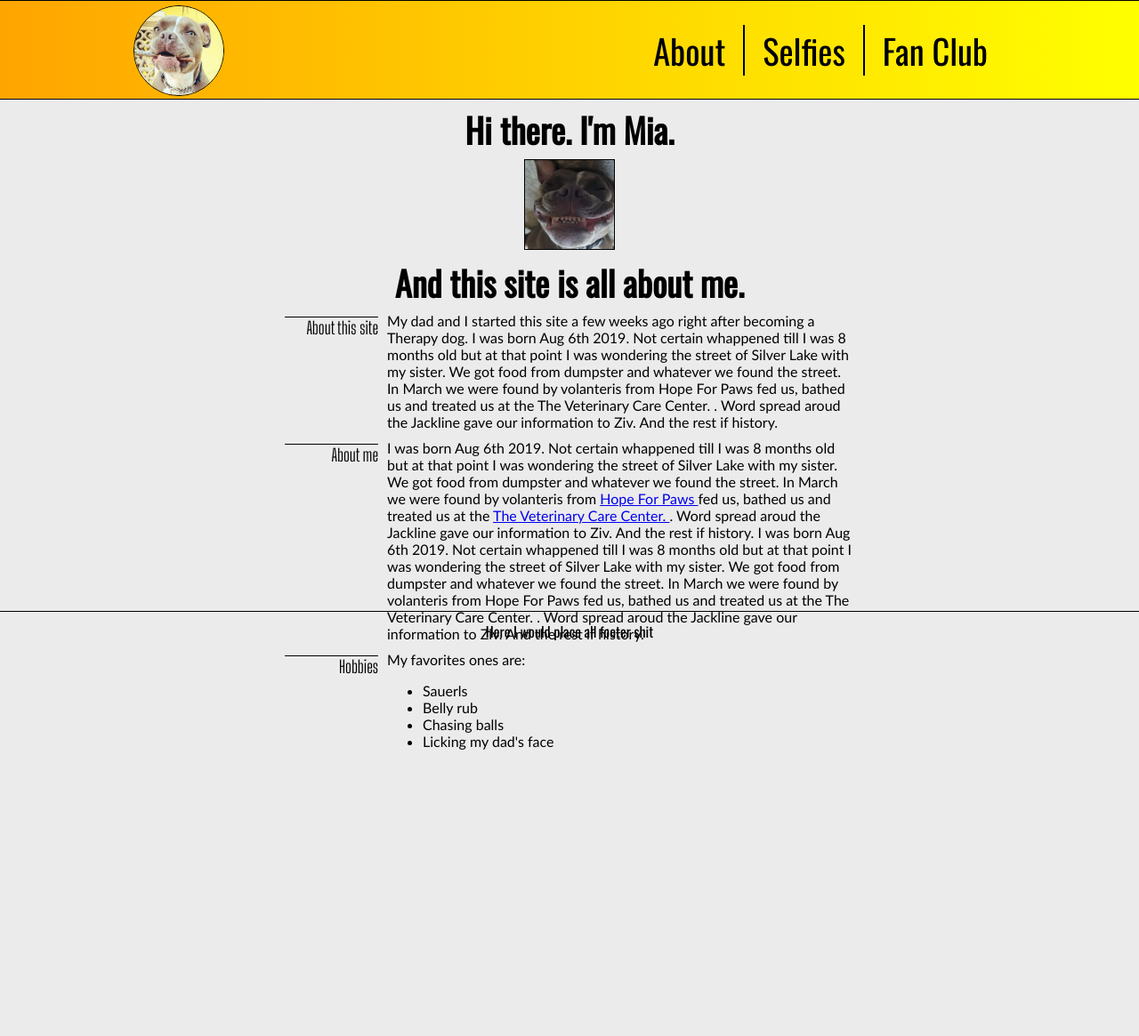
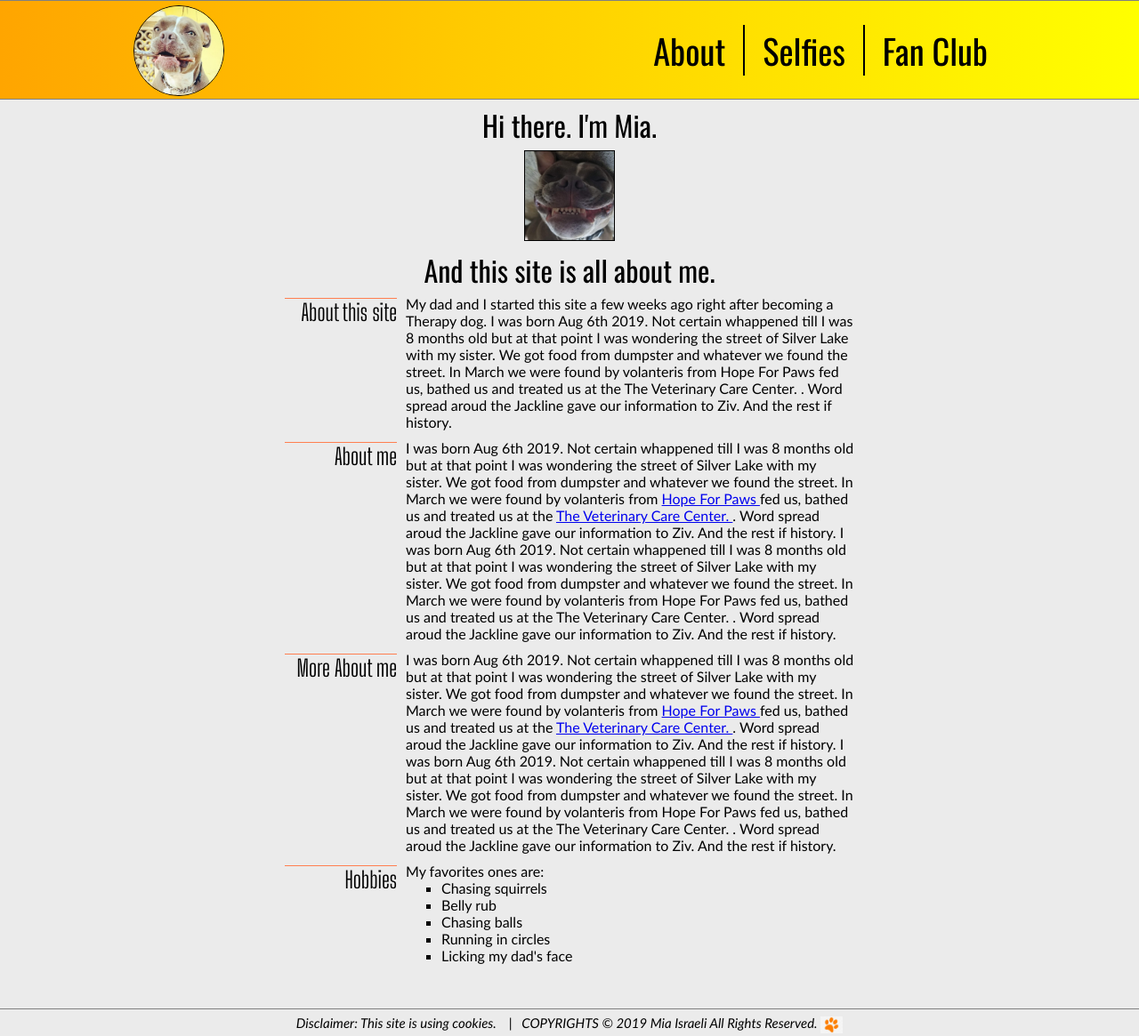
Before and after one commit to zivisraeli/mia, a plain HTML site: page index.html in a window 1280 px wide. Shown: the whole page at 89% size. Before the commit the page ends 859 px from the top, so only its background shows below. Drawn offline with nearby package versions, Linux system fonts and the light colour scheme.

Commit message:
Misc changes

```diff
--- a/index.html
+++ b/index.html
@@ -7,15 +7,7 @@
   <link rel="stylesheet" href="https://cdnjs.cloudflare.com/ajax/libs/animate.css/3.7.2/animate.min.css">
   <link rel="stylesheet" href="https://fonts.googleapis.com/css?family=Oswald">
   <link rel="stylesheet" href="https://fonts.googleapis.com/css?family=Abel">
-  <link href="https://fonts.googleapis.com/css?family=Dancing+Script&display=swap" rel="stylesheet">
   <link href="https://fonts.googleapis.com/css?family=Big+Shoulders+Display&display=swap" rel="stylesheet">
-  <style>
-  #ag {
-    display: grid;
-    grid-gap: 10px;
-    grid-template-columns: 1fr 5fr;
-  }
-  </style>
 </head>
 
 <body>
@@ -24,36 +16,40 @@
     <nav id="navbar">
       <a href="index.html">About</a>
       <a href="selfies.html">Selfies</a>
-      <a href="contact.html">Fan Club</a>
+      <a href="fans.html">Fan Club</a>
     </nav>
   </header>
-  <main>
-    <section id="about-section" class="about-section">
-      <h1>Hi there. I'm Mia.</h1>
-      <img src="images/miaTry1-600.jpg" width=100px class="animated fadeInUpBig delay-1s">
-      <h1 class="animated fadeInDownBig slower">And this site is all about me.</h1>
-      <div id="ag">
+  <main id="about-main">
+    <h1>Hi there. I'm Mia.</h1>
+    <img src="images/miaTry1-600.jpg" width=100px class="animated fadeInUpBig delay-1s">
+    <h1 class="animated fadeInDownBig slower">And this site is all about me.</h1>
+    <section id="about-section">
+      <div>
         <span class='title'>About this site </span>
-        <span>My dad and I started this site a few weeks ago right after becoming a Therapy dog. I was born Aug 6th 2019. Not certain whappened till I was 8 months old but at that point I was wondering the street of Silver Lake with my sister. We got food from dumpster and whatever we found the street. In March we were found by volanteris from Hope For Paws fed us, bathed us and treated us at the The Veterinary Care Center. . Word spread aroud the Jackline gave our information to Ziv. And the rest if history. </span>
-
+        <span class='content'>My dad and I started this site a few weeks ago right after becoming a Therapy dog. I was born Aug 6th 2019. Not certain whappened till I was 8 months old but at that point I was wondering the street of Silver Lake with my sister. We got food from dumpster and whatever we found the street. In March we were found by volanteris from Hope For Paws fed us, bathed us and treated us at the The Veterinary Care Center. . Word spread aroud the Jackline gave our information to Ziv. And the rest if history. </span>
         <span class='title'>About me </span>
-        <span>I was born Aug 6th 2019. Not certain whappened till I was 8 months old but at that point I was wondering the street of Silver Lake with my sister. We got food from dumpster and whatever we found the street. In March we were found by volanteris from <a href="https://www.hopeforpaws.org/"> Hope For Paws </a> fed us, bathed us and treated us at the <a href="https://veterinarycarecenter.com/">The Veterinary Care Center.
+        <span class='content'>I was born Aug 6th 2019. Not certain whappened till I was 8 months old but at that point I was wondering the street of Silver Lake with my sister. We got food from dumpster and whatever we found the street. In March we were found by volanteris from <a href="https://www.hopeforpaws.org/"> Hope For Paws </a> fed us, bathed us and treated us at the <a href="https://veterinarycarecenter.com/">The Veterinary Care Center.
           </a>. Word spread aroud the Jackline gave our information to Ziv.
           And the rest if history. I was born Aug 6th 2019. Not certain whappened till I was 8 months old but at that point I was wondering the street of Silver Lake with my sister. We got food from dumpster and whatever we found the street. In March we were found by volanteris from Hope For Paws fed us, bathed us and treated us at the The Veterinary Care Center. . Word spread aroud the Jackline gave our information to Ziv. And the rest if history.</span>
-
+        <span class='title'>More About me </span>
+        <span class='content'>I was born Aug 6th 2019. Not certain whappened till I was 8 months old but at that point I was wondering the street of Silver Lake with my sister. We got food from dumpster and whatever we found the street. In March we were found by volanteris from <a href="https://www.hopeforpaws.org/"> Hope For Paws </a> fed us, bathed us and treated us at the <a href="https://veterinarycarecenter.com/">The Veterinary Care Center.
+          </a>. Word spread aroud the Jackline gave our information to Ziv.
+          And the rest if history. I was born Aug 6th 2019. Not certain whappened till I was 8 months old but at that point I was wondering the street of Silver Lake with my sister. We got food from dumpster and whatever we found the street. In March we were found by volanteris from Hope For Paws fed us, bathed us and treated us at the The Veterinary Care Center. . Word spread aroud the Jackline gave our information to Ziv. And the rest if history.</span>
         <span class='title'>Hobbies</span>
-        <span>My favorites ones are:
+        <span class='content'>My favorites ones are:
           <ul>
-            <li>Sauerls</li>
+            <li>Chasing squirrels</li>
             <li>Belly rub</li>
             <li>Chasing balls</li>
+            <li>Running in circles</li>
             <li>Licking my dad's face</li>
           </ul>
       </div>
     </section>
   </main>
   <footer>
-    Here I would place all footer shit
+    Disclaimer: This site is using cookies. &nbsp;&nbsp; |  &nbsp;&nbsp;COPYRIGHTS &copy; 2019 Mia Israeli All Rights Reserved.
+    <img src="images/paw2.png"/>
   </footer>
 </body>
 
--- a/style.css
+++ b/style.css
@@ -1,5 +1,5 @@
+/* by default, the browser sets some marging. I eliminate it. */
 body {
-  font-family: "Oswald";
   background-color: #ebebeb;
   margin: 0;
 }
@@ -8,16 +8,17 @@ body {
   - using flex so elements follow each other horizontally. later on - vertically.
   - sticky position is preferable over fixed since it keeps the element part of the flow.
   - width of the entire screen
-  - z-index will make it on top of any other element
+  - z-index will make it on top of any other element (the position property removes it from the normal flow.)
 ========================================================================== */
 header {
   display: flex;
   position: sticky;
   top: 0;
   background: linear-gradient(to right, orange, yellow);
+  font-family: Oswald;
   font-size: 1.5em;
-  border-top: 1px solid black;
-  border-bottom: 1px solid black;
+  border-top: 1px solid gray;
+  border-bottom: 1px solid gray;
   width: 100%;
   height: 110px;
   z-index: 1;
@@ -102,76 +103,89 @@ nav a:hover {
   }
 }
 
-/* ==========================================================================
-About Section
-  - height is equal to 65% of the overall viewport height
-========================================================================== */
 main {
   text-align: center;
 }
 
 /* font size depends on the viewport width */
 main h1 {
-  font-size: 3vw;
+  font-family: Oswald;
+  font-weight: 100;
+  font-size: 2.5vw;
   margin-top: 5px;
   margin-bottom: 5px;
-  font-family: "Oswald";
 }
 
-.about-section {
-  text-align: center;
-  font-family: 'calibri';
-  width: 100%;
-  height: 65vh;
-  margin: auto;
-}
-
-.about-section img {
+#about-main img {
   border: 1px solid black;
 }
 
-.about-section div {
+/* ==========================================================================
+About Section
+  - height is equal to 65% of the overall viewport height
+========================================================================== */
+#about-section div {
+  display: grid;
+  grid-gap: 10px;
+  grid-template-columns: 1fr 4fr;
   width: 50vw;
   margin: auto;
   text-align: left;
 }
 
-.about-section span.title {
+#about-section span.title {
   text-align: right;
-  font-family: 'Big Shoulders Display', cursive;
-  font-size: 1.5vw;
-  border-top: 1px solid black;
-  margin-top: 5px;
+  font-family: 'Big Shoulders Display';
+  font-size: 2vw;
+  border-top: 1px solid #ff7f50;
+  margin-top: 3px;
+}
+
+@media screen and (max-width: 900px) {
+  #about-section span.title {
+    font-size: 18px;
+  }
+}
+
+#about-section span.content {
+  font-family: calibri;
+  font-weight: 100;
+}
+
+/* ul has a too large default margin. */
+#about-section ul {
+  margin: 0;
+  list-style-type: square;
 }
 
 /* ==========================================================================
 The Grid
 ========================================================================== */
 #grid-section {
-  margin-top: 25px;
   margin-left: 150px;
   margin-right: 150px;
+  font-family: calibri;
 }
 
 #grid-section>#title {
   font-size: 2vw;
 }
 
-#grid-section div {
-  text-align: center;
-}
-
 /* ul is a block element and so need to turn it into inline-block in order to center it. */
 #grid-section ul {
   display: inline-block;
   text-align: left;
-  font-family: "calibri";
   list-style-type: none;
   padding-left: 55px;
+  margin-top: 0px;
 }
 
 #grid-section ul li {
-  margin-bottom: 7px;
+  margin-top: 7px;
+}
+
+#grid-section ul li:last-child {
+  margin-top: 10px;
 }
 
 #grid-section ul li::before {
@@ -181,16 +195,25 @@ The Grid
 
 #select-div {
   display: inline-block;
+  cursor: pointer;
 }
 
 #select-div select {
-  background-color: #ffcc66;
-  color: black;
   padding: 3px;
   width: 150px;
-  border: 1px solid black;
-  border-radius: 5px;
+  border-radius: .2em;
   font-size: 13px;
+  background: linear-gradient(to bottom, #ffffff, orange);
+}
+
+/* I chose box-shadow rather then border manipulation to avoid "jitter" */
+#select-div select:hover {
+  box-shadow: 0 0 2px 2px gray;
+  cursor: pointer;
+}
+
+#select-div select option {
+  background: #ffffcc;
 }
 
 hr {
@@ -232,17 +255,6 @@ hr {
   transform: scale(1.1);
   background-color: #ffa500;
   box-shadow: 10px 10px 5px rgba(0, 0, 0, 0.33);
-}
-
-.twice-wide {
-  grid-column: 1/3;
-}
-
-footer {
-  text-align: center;
-  border-top: 1px solid black;
-  margin-top: 50px;
-  padding: 10px;
 }
 
 figure {
@@ -310,3 +322,21 @@ The Modal
   color: black;
   cursor: pointer;
 }
+
+/* if lne-height is the same figure as height, element would be centered vertically */
+footer {
+  font-family: calibri;
+  font-style: italic;
+  font-size: 15px;
+  text-align: center;
+  height: 30px;
+  line-height: 30px;
+  border-top: 1px solid gray;
+  margin-top: 50px;
+}
+
+
+footer img {
+  vertical-align: middle;
+  width: 25px;
+}
```
Also changed, not shown: fans.html (added, +28 -0 lines), script.js (+4 -4 lines), selfies.html (+5 -6 lines), images/bullet-icon-mini.jpg (added), images/bullet-icon.png (added), images/paw2.png (added).
